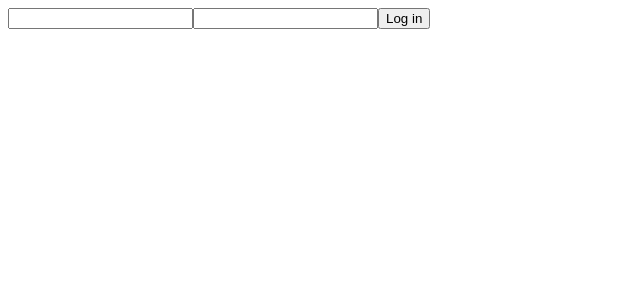
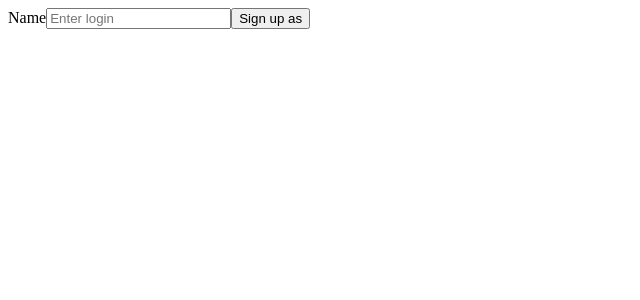
Before and after one commit to Allovallo/react-pract-05, a React (Create React App) app: page / in a window 1280 px wide. Shown: the top 300 px of the page, without its empty margins (0-640 px from the left). Built offline with nearby package versions, Linux system fonts and the light colour scheme.

Commit message:
Form updated

```diff
--- a/src/index.js
+++ b/src/index.js
@@ -1,97 +1,42 @@
-// import React, { Component } from "react";
-// import ReactDOM from "react-dom/client";
-
-// class Toggle extends Component {
-//   state = { isOpen: false };
-
-//   toggle = () => {
-//     this.setState((state) => ({ isOpen: !state.isOpen }));
-//   };
-
-//   // show = () => this.setState({ isOpen: true });
-
-//   // hide = () => this.setState({ isOpen: false });
-
-//   render() {
-//     const { isOpen } = this.state;
-//     const { children } = this.props;
-
-//     return (
-//       <>
-//         <button onClick={this.toggle}>{isOpen ? "Hide" : "Show"}</button>
-//         {/* <button onClick={this.show}>Show</button>
-//         <button onClick={this.hide}>Hide</button> */}
-//         {isOpen && children}
-//       </>
-//     );
-//   }
-// }
-
-// class Counter extends Component {
-//   static defaultProps = {
-//     step: 1,
-//     initialValue: 0,
-//   };
-
-//   state = {
-//     value: this.props.initialValue,
-//   };
-
-//   handleIncrement = () => {
-//     this.setState((state, props) => ({ value: state.value + props.step }));
-//   };
-
-//   handleDecrement = () => {
-//     this.setState((state, props) => ({ value: state.value - props.step }));
-//   };
-
-//   render() {
-//     const { step } = this.props;
-
-//     return (
-//       <div>
-//         <span>0</span>
-//         <button type="button" onClick={this.handleIncrement}>
-//           Increment by {step}
-//         </button>
-//         <button type="button" onClick={this.handleDecrement}>
-//           Decrement by {step}
-//         </button>
-//       </div>
-//     );
-//   }
-// }
-
-// ReactDOM.createRoot(document.getElementById("root")).render(
-//   <Counter step={5} />
-// );
-
 import React, { Component } from "react";
 import ReactDOM from "react-dom/client";
 
-class LoginForm extends Component {
-  handleSubmit = (e) => {
-    e.preventDefault();
-    const form = e.currentTarget;
+class SignUpForm extends Component {
+  state = {
+    login: "",
+  };
 
-    const login = form.elements.login.value;
-    const password = form.elements.password.value;
+  handleChange = (e) => {
+    this.setState({ login: e.target.value });
+  };
 
-    console.log(login, password);
-
-    this.props.onSubmit({ login, password });
-    form.reset();
+  handleSubmit = (evt) => {
+    evt.preventDefault();
+    console.log(`Signed up as: ${this.state.login}`);
+    this.props.onSibmit({ ...this.state });
   };
 
   render() {
+    const { login } = this.state;
+
     return (
       <form onSubmit={this.handleSubmit}>
-        <input type="text" name="login" />
-        <input type="password" name="password" />
-        <button type="submit">Log in</button>
+        <label>
+          Name
+          <input
+            type="text"
+            placeholder="Enter login"
+            value={login}
+            onChange={this.handleChange}
+          />
+        </label>
+
+        <button type="submit">Sign up as {login}</button>
       </form>
     );
   }
 }
 
-ReactDOM.createRoot(document.getElementById("root")).render(<LoginForm />);
+ReactDOM.createRoot(document.getElementById("root")).render(
+  <SignUpForm onSibmit={(values) => console.log(values)} />
+);
```
